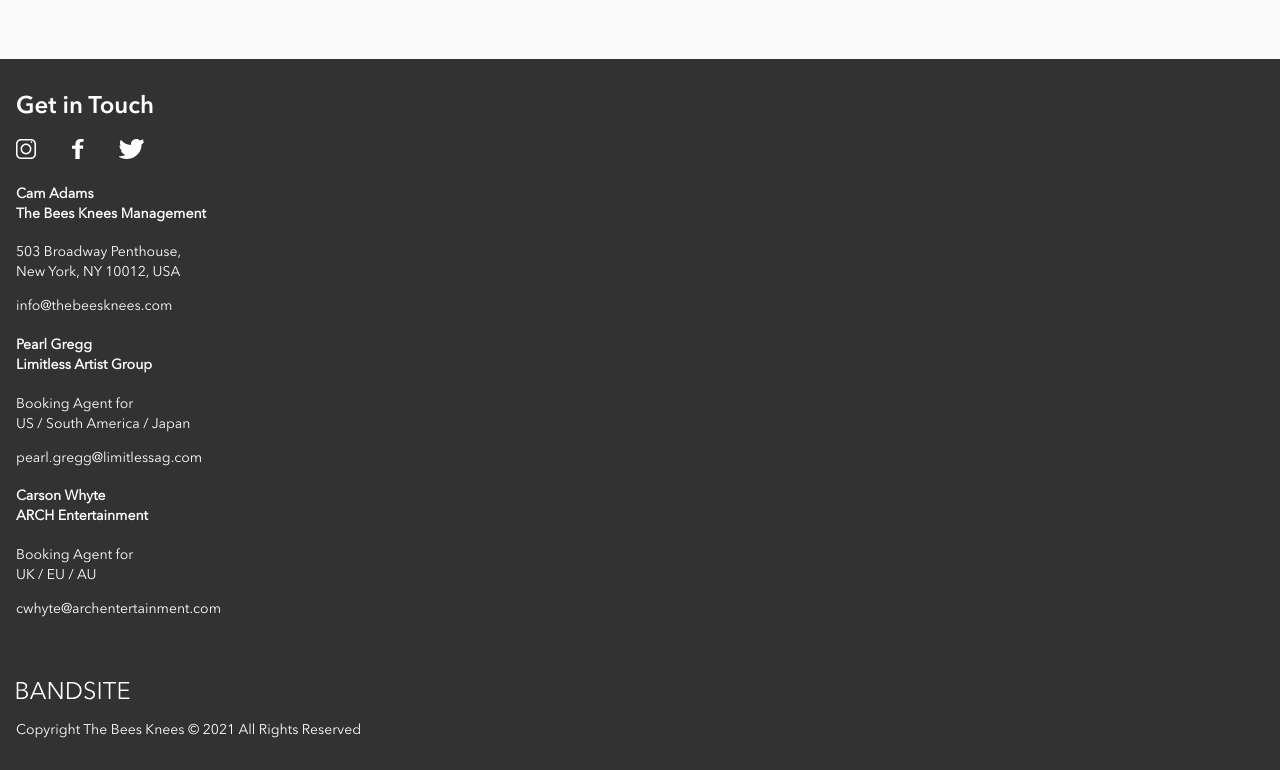
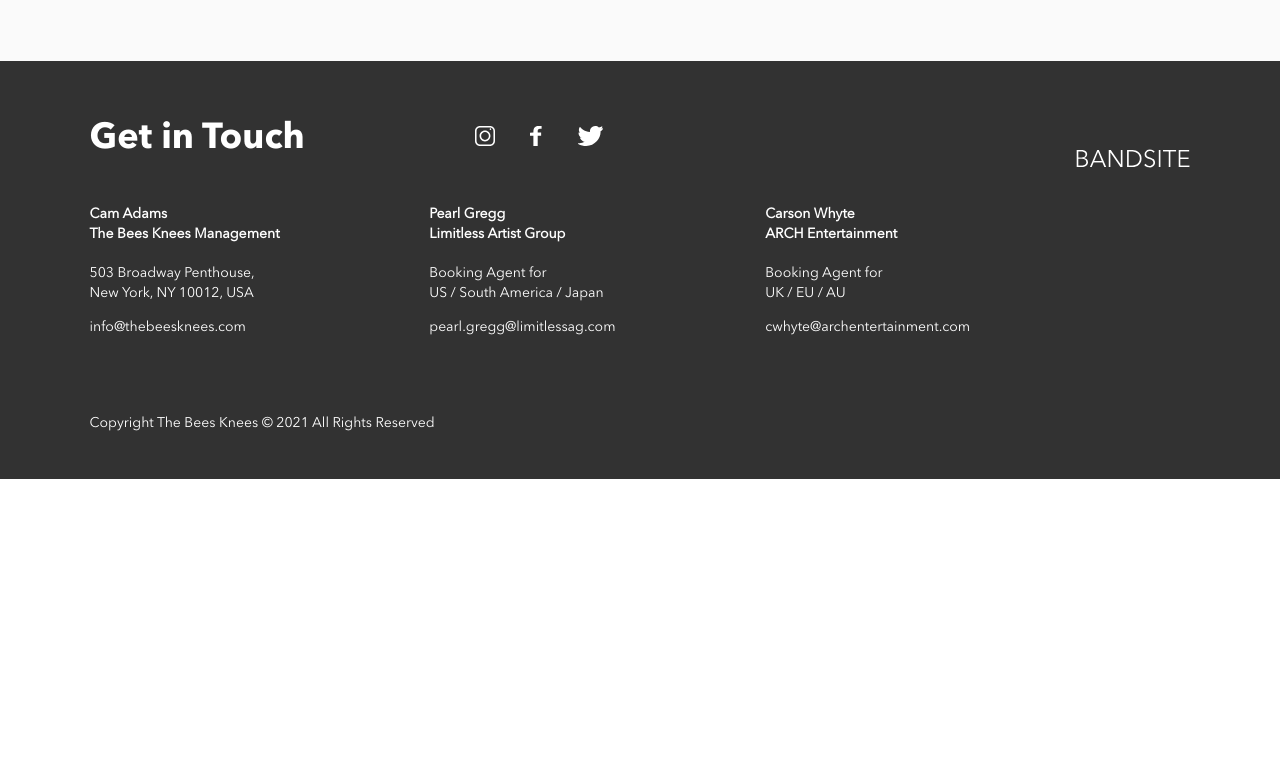
Before and after one commit to brandonscottred/band-site, a plain HTML site: page index.html in a window 1280 px wide. Shown: the part 3108-3878 px from the top of the page. After the commit the page ends 3587 px from the top, so only its background shows below. Drawn offline with Linux system fonts and the light colour scheme.

Commit message:
submit sprint-1 bandsite

```diff
--- a/index.html
+++ b/index.html
@@ -152,8 +152,8 @@
                 </p>
             </div>
         </div>
+        <img class="footer__logo" src="./assets/logos/Logo-bandsite.svg" alt="">
         <div class="footer__copyright">
-            <img class="footer__copyright--logo" src="./assets/logos/Logo-bandsite.svg" alt="">
             <p class="footer__copyright--text">
                 Copyright The Bees Knees © 2021 All Rights Reserved
             </p>
--- a/styles/bio.scss
+++ b/styles/bio.scss
@@ -139,20 +139,20 @@
         margin: 8px 0 16px 0;
 
         @include tablet {
-            margin: 16px 36px 36px 36px;
+            margin: 16px 2.25rem 2.25rem 2.25rem;
         }
         @include desktop {
-            margin: 16px 36px 36px 36px;
+            margin: 16px 2.25rem 2.25rem 2.25rem;
         }
     }
 
     &__container {
 
         @include tablet {
-            margin: 0 36px 1.5rem 36px;
+            margin: 0 2.25rem 1.5rem 2.25rem;
         }
         @include desktop {
-            margin: 0 36px 1.5rem 36px;
+            margin: 0 2.25rem 1.5rem 2.25rem;
             display: flex;
             flex-direction: column;
             justify-content: center;
@@ -196,10 +196,10 @@
     &__description {
 
         @include tablet {
-            margin: 0 36px 36px 36px;
+            margin: 0 2.25rem 2.25rem 2.25rem;
         }
          @include desktop {
-            margin: 0 36px 36px 36px;
+            margin: 0 2.25rem 2.25rem 2.25rem;
             display: flex;
             flex-direction: column;
             justify-content: center;
@@ -241,10 +241,10 @@
     }
 
     @include tablet {
-        padding: 36px;
+        padding: 2.25rem;
     }
     @include desktop {
-        padding: 46px;
+        padding: 3rem;
     }
 
     &__title {
@@ -303,14 +303,41 @@
     @include footer-copy;
 
     @include tablet {
-        padding: 36px;
+        display: flex;
+        padding: 2.5% 7%;
+        position: relative;
+        flex-wrap: wrap;
+        gap: 0 3rem;
+    }
+
+    @include desktop {
+        display: flex;
+        padding: 2.5% 7%;
+        position: relative;
+        flex-wrap: wrap;
     }
 
     &__title {
-        @include subheader;
+        @include section-header;
+
+        @include tablet {
+            width: 35%;
+        }
+        @include desktop {
+            width: 35%;
+        }
     }
 
     &__social {
+
+        @include tablet {
+            align-self: center;
+            width: 20%;
+        }
+        @include desktop {
+            align-self: center;
+            width: 20%;
+        }
 
         &--spacer {
             padding: 0 2rem;
@@ -323,10 +350,29 @@
         @include tablet {
             display: flex;
             justify-content: space-between;
+            width: 100%;
+        }
+
+        @include desktop {
+            display: flex;
+            justify-content: space-between;
+            min-width: 80%;
         }
     }
+
+    &__logo {
+
+        @include tablet{
+            position: absolute;
+            top: 17%;
+            right: 7%;
+        }
+
+        @include desktop {
+            position: absolute;
+            top: 21%;
+            right: 7%;
+        }
+
+    }
 }
-
-// media queries lab + responsive design lab
-// include tablet + desktop
-// @include
--- a/styles/partials/_variables.scss
+++ b/styles/partials/_variables.scss
@@ -17,7 +17,7 @@
     }
 };
 
-// font-styles media-querie breakpoints
+// font-style breakpoints
 @mixin page-header {
     @include mobile {
         font-size: 1.5rem;
```
Also changed, not shown: styles/bio.css, 5 other files.
